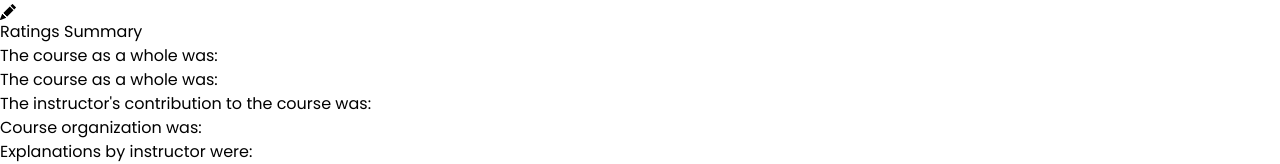
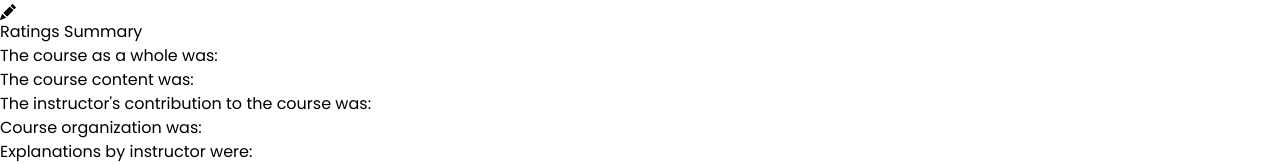
Before and after one commit to chrisj117/CS-472-GROUP-2-PROJECT, a React (Vite) app in the folder web/: page /review in a window 1280 px wide. Shown: the part 270-434 px from the top of the page. Built offline with nearby package versions, Linux system fonts and the light colour scheme.

Commit message:
More styling on review page and rating bar

```diff
--- a/web/src/components/RatingBar.jsx
+++ b/web/src/components/RatingBar.jsx
@@ -34,7 +34,7 @@ const RatingBar = ({ question, rating }) => {
 
   return (
     <div>
-      <p className="text-lg mb-[2px] font-medium">{question}</p>
+      <p className="mb-[2px]">{question}</p>
       <div className="flex gap-1">
         <div
           className={`w-16 h-3 text-white font-bold text-lg flex items-center justify-center rounded-l-md ${segmentColor1}`}
--- a/web/src/pages/Review.jsx
+++ b/web/src/pages/Review.jsx
@@ -69,10 +69,10 @@ const Review = () => {
       <h3 className="font-semibold text-2xl max-w-screen-xl w-full mx-auto mb-4">
         Ratings Summary
       </h3>
-      <div className="flex justify-between w-full max-w-screen-xl mx-auto mb-10 border-b-2 border-gray-100 pb-12">
+      <div className="flex justify-between px-16 w-full max-w-screen-xl mx-auto mb-10 border-b-2 border-gray-100 pb-12">
         <div className="flex flex-col gap-5">
           <RatingBar question="The course as a whole was:" rating={2} />
-          <RatingBar question="The course as a whole was:" rating={3} />
+          <RatingBar question="The course content was:" rating={3} />
           <RatingBar
             question="The instructor's contribution to the course was:"
             rating={2}
```
